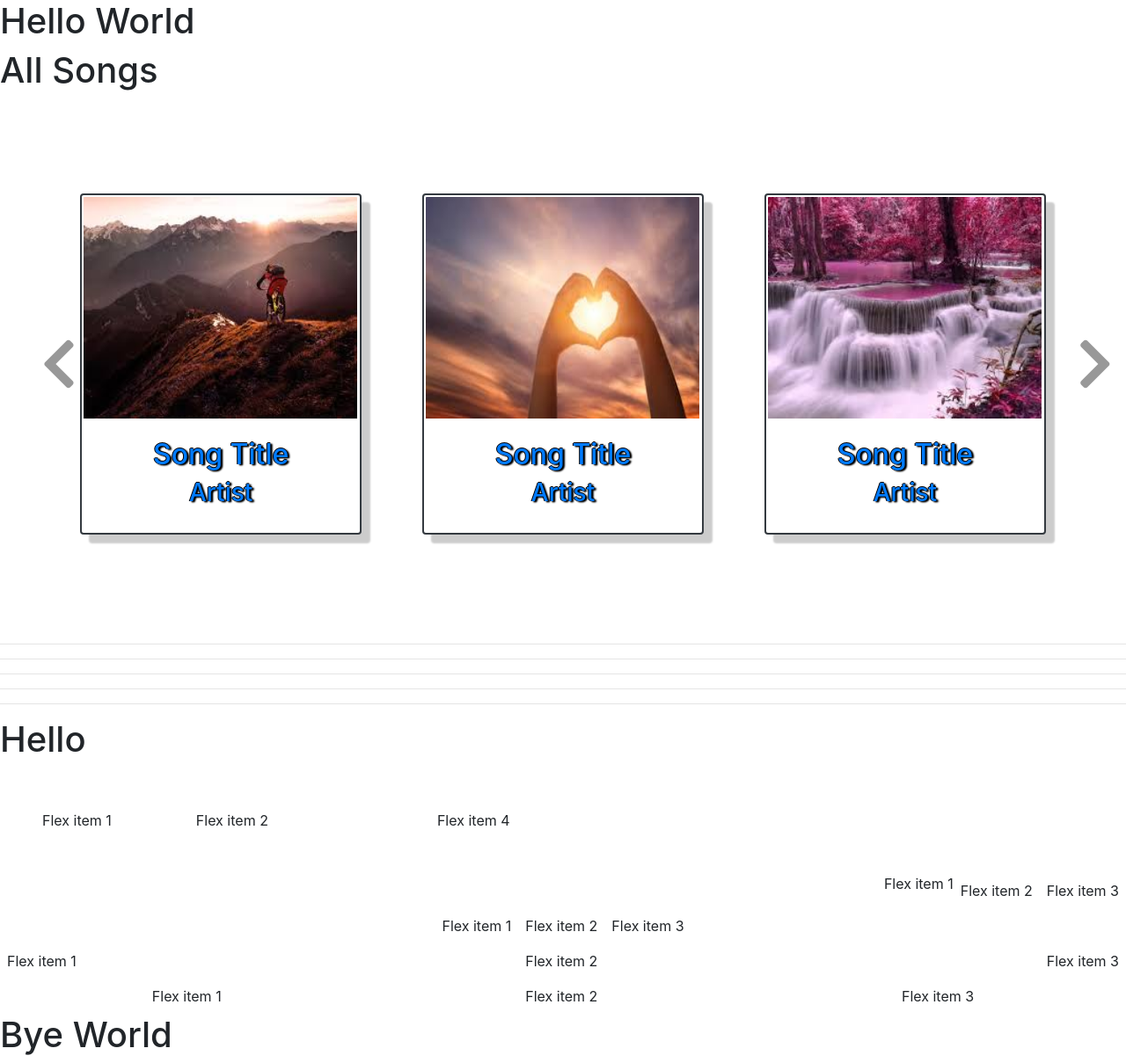
After one commit to AceHunterr/song_playlist, a Django app: page /all-songs in a window 1280 px wide. The commit adds this page. Shown: the whole page at 88% size. Run offline with Django 4.2, Linux system fonts and the light colour scheme; some libraries are stand-ins or nearby versions.

Commit message:
Added all_songs cards

```diff
--- a/songs/static/songs/index.css
+++ b/songs/static/songs/index.css
@@ -1,4 +1,3 @@
-
 .container-fluid{
   padding: 4.6% 8%;
   align-content: center;
--- /dev/null
+++ b/songs/static/songs/song_template.css
@@ -0,0 +1,77 @@
+a{
+  text-decoration: none !important;
+}
+
+.carousel{
+  padding: 5% 1%;
+}
+
+.flex-container{
+  padding: 3.5%;
+}
+
+.card{
+  width: 20rem;
+  border-color: #000;
+  border-width: 2px;
+  text-align: center;
+  transition-timing-function: ease-in;
+  transition: 1s;
+  box-shadow: 10px 10px 2px 0 rgba(0, 0, 0, 0.2);
+}
+
+.card:hover,
+.card:active {
+  transform: scale(120%);
+  background-color: purple;
+}
+
+.card-img-top{
+  width: 19.7rem;
+  height: 16rem;
+  padding: 2px;
+}
+
+h2,h3{
+  text-shadow: -1px 0 black, 2px 1px 2px black, 2px 1px 2px black, 0 -1px  black;
+}
+
+.crs-btns{
+  color: #333;
+  width: 8%;
+}
+.crs-btns:hover{
+  color: #000;
+}
+
+/* .link-btn{
+  margin-top: 3%;
+}
+
+.link-btn:hover{
+  background-color: #000;
+} */
+
+/* Responsive layout - makes a one column layout instead of a two-column layout */
+@media (max-width: 960px) {
+  .flex-container {
+    flex-direction: column;
+    align-items: center;
+  }
+  .card{
+    margin: 5%;
+  }
+}
+@media (max-width:1200px){
+  /* .flex-container{
+    flex-direction: column;
+    flex-grow: 50%;
+    flex-wrap: wrap;
+    align-items: center;
+
+  } */
+  .card:hover,
+  .card:active {
+    transform: scale(110%);
+  }
+}
--- /dev/null
+++ b/songs/templates/songs/all_songs.html
@@ -0,0 +1,160 @@
+{% extends 'base.html' %}
+{% load static %}
+
+{% block title %}
+  All Songs
+{% endblock title %}
+{% block css_files %}
+<link rel="stylesheet" href="{% static 'songs/song_template.css' %}">
+{% endblock css_files %}
+
+
+{% block content %}
+  <h1>All Songs</h1>
+
+  <div id="carouselExampleControls" class="carousel slide carousel-fade" data-ride="carousel">
+    <div class="carousel-inner">
+
+      <div class="carousel-item active" data-interval="5000">
+        <div class="cards-wrapper flex-container d-flex justify-content-around ">
+          <a href="">
+            <div class="card border-dark rounded ">
+              <img class="lazyload card-img-top" src="{% static 'songs/images/song_img1.jpg' %}" alt="...">
+              <div class="card-body">
+                <h2>Song Title</h2>
+                <h3>Artist</h3>
+              </div>
+            </div>
+          </a>
+
+          <a href="">
+            <div class="card border-dark rounded ">
+              <img class="lazyload card-img-top" src="{% static 'songs/images/song_img2.jpg' %}" alt="...">
+              <div class="card-body">
+                <h2>Song Title</h2>
+                <h3>Artist</h3>
+              </div>
+            </div>
+          </a>
+
+          <a href="">
+            <div class="card border-dark rounded ">
+              <img class="lazyload card-img-top" src="{% static 'songs/images/song_img3.jpg' %}" alt="...">
+              <div class="card-body">
+                <h2>Song Title</h2>
+                <h3>Artist</h3>
+              </div>
+            </div>
+          </a>
+        </div>
+      </div>
+
+
+      <div class="carousel-item" data-interval="5000">
+        <div class="cards-wrapper flex-container d-flex justify-content-around ">
+          <a href="">
+            <div class="card border-dark rounded ">
+              <img class="lazyload card-img-top" src="{% static 'songs/images/artist.jpg' %}" alt="...">
+              <div class="card-body">
+                <h2>Song Title</h2>
+                <h3>Artist</h3>
+              </div>
+            </div>
+          </a>
+
+          <a href="">
+            <div class="card border-dark rounded ">
+              <img class="lazyload card-img-top" src="{% static 'songs/images/language.jpg' %}" alt="...">
+              <div class="card-body">
+                <h2>Song Title</h2>
+                <h3>Artist</h3>
+              </div>
+            </div>
+          </a>
+
+          <a href="">
+            <div class="card border-dark rounded ">
+              <img class="lazyload card-img-top" src="{% static 'songs/images/song_img3.jpg' %}" alt="...">
+              <div class="card-body">
+                <h2>Song Title</h2>
+                <h3>Artist</h3>
+              </div>
+            </div>
+          </a>
+        </div>
+      </div>
+
+
+      <div class="carousel-item" data-interval="5000">
+        <div class="cards-wrapper flex-container d-flex justify-content-around ">
+          <a href="">
+            <div class="card border-dark rounded ">
+              <img class="lazyload card-img-top" src="{% static 'songs/images/artist.jpg' %}" alt="...">
+              <div class="card-body">
+                <h2>Song Title</h2>
+                <h3>Artist</h3>
+              </div>
+            </div>
+          </a>
+
+          <a href="">
+            <div class="card border-dark rounded ">
+              <img class="lazyload card-img-top" src="{% static 'songs/images/artist1.webp' %}" alt="...">
+              <div class="card-body">
+                <h2>Song Title</h2>
+                <h3>Artist</h3>
+              </div>
+            </div>
+          </a>
+
+          <a href="">
+            <div class="card border-dark rounded ">
+              <img class="lazyload card-img-top" src="{% static 'songs/images/language1.png' %}" alt="...">
+              <div class="card-body">
+                <h2>Song Title</h2>
+                <h3>Artist</h3>
+              </div>
+            </div>
+          </a>
+        </div>
+      </div>
+
+
+    </div>
+
+    <a class="carousel-control-prev crs-btns" href="#carouselExampleControls" role="button" data-slide="prev">
+      <i class="fas fa-4x fa-chevron-left crs-btns"></i>
+      <span class="sr-only">Previous</span>
+    </a>
+  <a class="carousel-control-next crs-btns" href="#carouselExampleControls" role="button" data-slide="next">
+      <i class="fas fa-4x fa-chevron-right crs-btns"></i>
+      <span class="sr-only">Next</span>
+  </a>
+
+  </div>
+
+
+
+
+  <hr><hr><hr><hr><hr>
+<h1>Hello</h1>
+
+<div class="d-flex justify-content-start"><div class="p-5 bd-highlight">Flex item 1</div>
+<div class="p-5 bd-highlight">Flex item 2</div>
+<div class="p-5 bd-highlight"></div>
+<div class="p-5 bd-highlight">Flex item 4</div>
+</div>
+<div class="d-flex justify-content-end"><p>Flex item 1</p>
+<div class="p-2 bd-highlight">Flex item 2</div>
+<div class="p-2 bd-highlight">Flex item 3</div></div>
+<div class="d-flex justify-content-center"><div class="p-2 bd-highlight">Flex item 1</div>
+<div class="p-2 bd-highlight">Flex item 2</div>
+<div class="p-2 bd-highlight">Flex item 3</div></div>
+<div class="d-flex justify-content-between"><div class="p-2 bd-highlight">Flex item 1</div>
+<div class="p-2 bd-highlight">Flex item 2</div>
+<div class="p-2 bd-highlight">Flex item 3</div></div>
+<div class="d-flex justify-content-around"><div class="p-2 bd-highlight">Flex item 1</div>
+<div class="p-2 bd-highlight">Flex item 2</div>
+<div class="p-2 bd-highlight">Flex item 3</div></div>
+
+{% endblock content %}
--- a/songs/urls.py
+++ b/songs/urls.py
@@ -6,4 +6,5 @@ urlpatterns = [
     path("songs-by-language",views.songs_by_language,name="songs-by-language"),
     path("songs-by-genre",views.songs_by_genre,name="songs-by-genre"),
     path("songs-by-artist",views.songs_by_artist,name="songs-by-artist"),
+    path("all-songs",views.all_songs,name="all-songs")
 ]
--- a/songs/views.py
+++ b/songs/views.py
@@ -39,3 +39,6 @@ def songs_by_genre(request):
 
 def songs_by_artist(request):
   return render(request, "songs/songs_by_artist.html")
+
+def all_songs(request):
+  return render(request, "songs/all_songs.html")
--- a/templates/base.html
+++ b/templates/base.html
@@ -1,17 +1,26 @@
 {% load static %}
-
+{% include "header.html" %}
 <!DOCTYPE html>
 <html>
   <head>
     <meta charset="utf-8">
     <title>{% block title %}Song Playlist{% endblock  %}</title>
+
+    <!-- Bootstrap links-->
     <link rel="stylesheet" href="https://cdn.jsdelivr.net/npm/bootstrap@4.1.3/dist/css/bootstrap.min.css" integrity="sha384-MCw98/SFnGE8fJT3GXwEOngsV7Zt27NXFoaoApmYm81iuXoPkFOJwJ8ERdknLPMO" crossorigin="anonymous">
+    <script src="https://code.jquery.com/jquery-3.3.1.slim.min.js" integrity="sha384-q8i/X+965DzO0rT7abK41JStQIAqVgRVzpbzo5smXKp4YfRvH+8abtTE1Pi6jizo" crossorigin="anonymous"></script>
+    <script src="https://cdn.jsdelivr.net/npm/popper.js@1.14.3/dist/umd/popper.min.js" integrity="sha384-ZMP7rVo3mIykV+2+9J3UJ46jBk0WLaUAdn689aCwoqbBJiSnjAK/l8WvCWPIPm49" crossorigin="anonymous"></script>
+    <script src="https://cdn.jsdelivr.net/npm/bootstrap@4.1.3/dist/js/bootstrap.min.js" integrity="sha384-ChfqqxuZUCnJSK3+MXmPNIyE6ZbWh2IMqE241rYiqJxyMiZ6OW/JmZQ5stwEULTy" crossorigin="anonymous"></script>
+
+    <!-- Fonts Awesome links -->
+    <link rel="stylesheet" href="https://pro.fontawesome.com/releases/v5.10.0/css/all.css"
+    integrity="sha384-AYmEC3Yw5cVb3ZcuHtOA93w35dYTsvhLPVnYs9eStHfGJvOvKxVfELGroGkvsg+p" crossorigin="anonymous"/>
+
     {% block css_files %}{% endblock  %}
   </head>
   <body>
     {% block content %} {% endblock  %}
-    <script src="https://code.jquery.com/jquery-3.3.1.slim.min.js" integrity="sha384-q8i/X+965DzO0rT7abK41JStQIAqVgRVzpbzo5smXKp4YfRvH+8abtTE1Pi6jizo" crossorigin="anonymous"></script>
-    <script src="https://cdn.jsdelivr.net/npm/popper.js@1.14.3/dist/umd/popper.min.js" integrity="sha384-ZMP7rVo3mIykV+2+9J3UJ46jBk0WLaUAdn689aCwoqbBJiSnjAK/l8WvCWPIPm49" crossorigin="anonymous"></script>
-    <script src="https://cdn.jsdelivr.net/npm/bootstrap@4.1.3/dist/js/bootstrap.min.js" integrity="sha384-ChfqqxuZUCnJSK3+MXmPNIyE6ZbWh2IMqE241rYiqJxyMiZ6OW/JmZQ5stwEULTy" crossorigin="anonymous"></script>
   </body>
+
+{% include "footer.html" %}
 </html>
--- /dev/null
+++ b/templates/footer.html
@@ -0,0 +1 @@
+<h1>Bye World</h1>
--- /dev/null
+++ b/templates/header.html
@@ -0,0 +1 @@
+<h1>Hello World</h1>
```
Also changed, not shown: songs/templates/songs/index.html (+2 -7 lines), songs/static/songs/images/song_img1.jpg (added), songs/static/songs/images/song_img2.jpg (added), songs/static/songs/images/song_img3.jpg (added), songs/templates/songs/includes/song_template.html (added), static/app.css (added).
